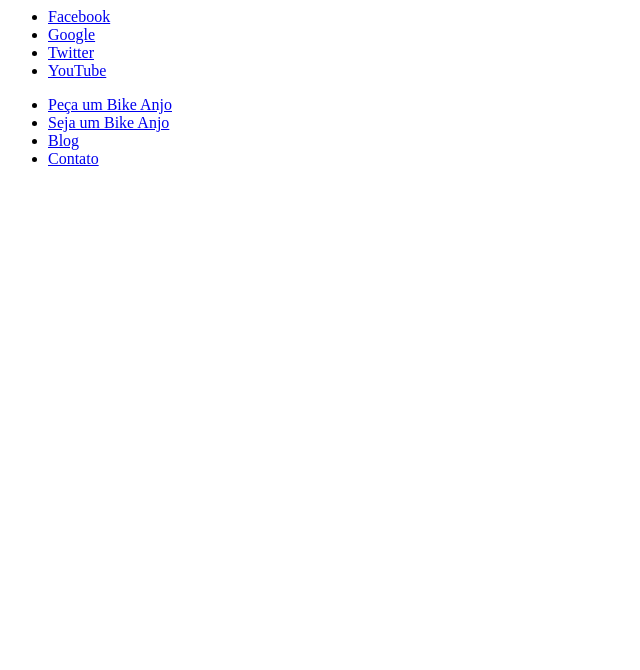
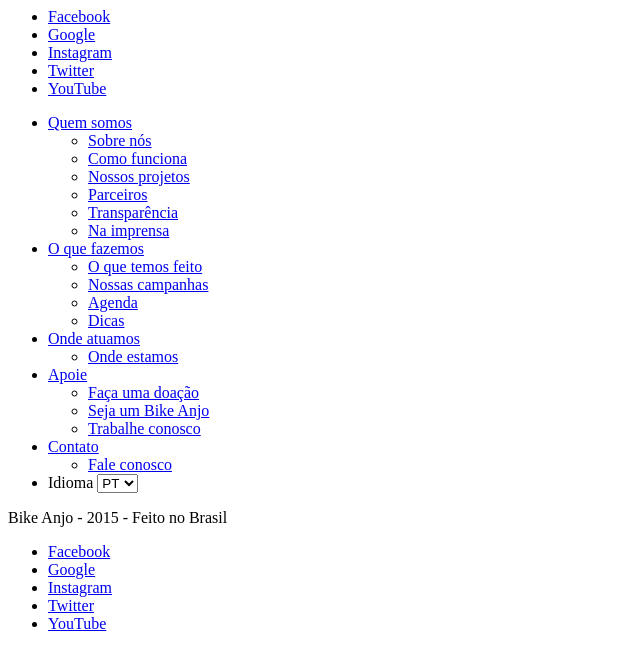
Before and after one commit to bikeanjo/bikeanjo, a Django app: template templates/_footer.html in a window 1280 px wide. Shown: the top 670 px of the page, without its empty margins (0-640 px from the left). Run offline with Django 3.2, Linux system fonts and the light colour scheme; the template is opened without the code that fills it, so the values that code supplies are empty.

Commit message:
fixing navbar and footer layout

```diff
--- a/templates/_footer.html
+++ b/templates/_footer.html
@@ -1,37 +1,104 @@
 <footer>
     <div class="container">
-        <ul class="social list-inline unstyled">
+        <div class="col-md-6 col-sm-7 visible-xs">
+            <ul class="social-buttons list-inline unstyled">
                 <li>
                     <a href="https://www.facebook.com/bikeanjo" class="facebook">
-                <span class="sr-only">Facebook</span></a>
+                    <i class="fa fa-facebook"></i><span class="sr-only">Facebook</span></a>
                 </li>
                 <li>
                     <a href="https://plus.google.com/+bikeanjo/about" class="google">
-                <span class="sr-only">Google</span></a>
+                    <i class="fa fa-google-plus"></i><span class="sr-only">Google</span></a>
+                </li>
+                <li>
+                    <a href="https://instagram.com/bikeanjo" class="instagram">
+                    <i class="fa fa-instagram"></i><span class="sr-only">Instagram</span></a>
                 </li>
                 <li>
                     <a href="https://twitter.com/bikeanjo" class="twitter">
-                <span class="sr-only">Twitter</span></a>
+                    <i class="fa fa-twitter"></i><span class="sr-only">Twitter</span></a>
                 </li>
                 <li>
                     <a href="https://www.youtube.com/channel/UCaFOaDBs3ixRF1wlTixKCZw" class="youtube">
-                <span class="sr-only">YouTube</span></a>
+                    <i class="fa fa-youtube"></i><span class="sr-only">YouTube</span></a>
                 </li>
             </ul>
-        <ul class="nav-footer list-inline unstyled">
+        </div>
+        <ul class="nav-footer list-inline list-unstyled">
+            <li><a href="#">Quem somos</a>
+                <ul class="list-unstyled">
+                    <li><a href="#">Sobre nós</a></li>
+                    <li><a href="#">Como funciona</a></li>
+                    <li><a href="#">Nossos projetos</a></li>
+                    <li><a href="#">Parceiros</a></li>
+                    <li><a href="#">Transparência</a></li>
+                    <li><a href="#">Na imprensa</a></li>
+                </ul>
+            </li>
+            <li><a href="#">O que fazemos</a>
+                <ul class="list-unstyled">
+                    <li><a href="#">O que temos feito</a></li>
+                    <li><a href="#">Nossas campanhas</a></li>
+                    <li><a href="#">Agenda</a></li>
+                    <li><a href="#">Dicas</a></li>
+                </ul>
+            </li>
+            <li><a href="#">Onde atuamos</a>
+                <ul class="list-unstyled">
+                    <li><a href="#">Onde estamos</a></li>
+                </ul>
+            </li>
+            <li><a href="#">Apoie</a>
+                <ul class="list-unstyled">
+                    <li><a href="#">Faça uma doação</a></li>
+                    <li><a href="#">Seja um Bike Anjo</a></li>
+                    <li><a href="#">Trabalhe conosco</a></li>
+                </ul>
+            </li>
+            <li><a href="#">Contato</a>
+                <ul class="list-unstyled">
+                    <li><a href="#">Fale conosco</a></li>
+                </ul>
+            </li>
+            <li>Idioma
+                <select class="form-control">
+                    <option>PT</option>
+                    <option>EN</option>
+                    <option>ES</option>
+                </select>
+            </li>
+        </ul>
+        <div class="footer-bottom row">
+            <div class="col-md-3 col-sm-4">
+                <p class="credits">Bike Anjo - 2015 - Feito no Brasil</p>
+            </div>
+            <div class="col-md-6 col-sm-7 hidden-xs">
+                <ul class="social-buttons list-inline unstyled">
                     <li>
-                <a href="http://sistema.bikeanjo.com.br/pt-br/solicite-um-bikeanjo/">Peça um Bike Anjo</a>
+                        <a href="https://www.facebook.com/bikeanjo" class="facebook">
+                        <i class="fa fa-facebook"></i><span class="sr-only">Facebook</span></a>
                     </li>
                     <li>
-                <a href="http://bikeanjo.org/novobikeanjo/">Seja um Bike Anjo</a>
+                        <a href="https://plus.google.com/+bikeanjo/about" class="google">
+                        <i class="fa fa-google-plus"></i><span class="sr-only">Google</span></a>
                     </li>
                     <li>
-                <a href="http://bikeanjo.org/blog/">Blog</a>
+                        <a href="https://instagram.com/bikeanjo" class="instagram">
+                        <i class="fa fa-instagram"></i><span class="sr-only">Instagram</span></a>
                     </li>
                     <li>
-                <a href="http://bikeanjo.org/contato/">Contato</a>
+                        <a href="https://twitter.com/bikeanjo" class="twitter">
+                        <i class="fa fa-twitter"></i><span class="sr-only">Twitter</span></a>
+                    </li>
+                    <li>
+                        <a href="https://www.youtube.com/channel/UCaFOaDBs3ixRF1wlTixKCZw" class="youtube">
+                        <i class="fa fa-youtube"></i><span class="sr-only">YouTube</span></a>
                     </li>
                 </ul>
+            </div>
+            <div class="col-md-3 col-sm-1">
                 <a href="#top" class="back-to-top"></a>
             </div>
+        </div>
+    </div>
 </footer>
```
Also changed, not shown: templates/_header.html (+5 -3 lines). Lines whose indentation alone changed are shown as unchanged.
